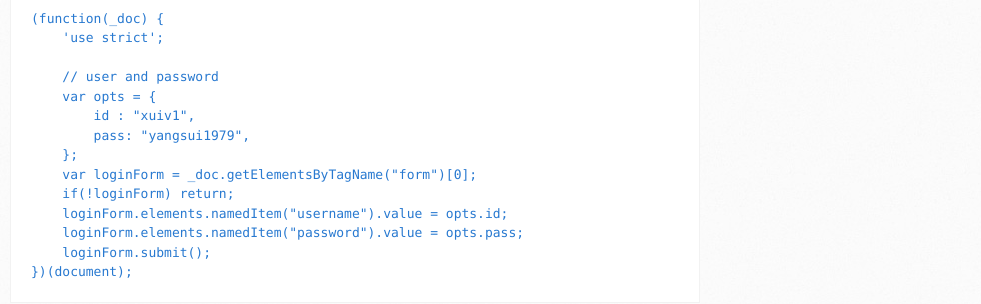
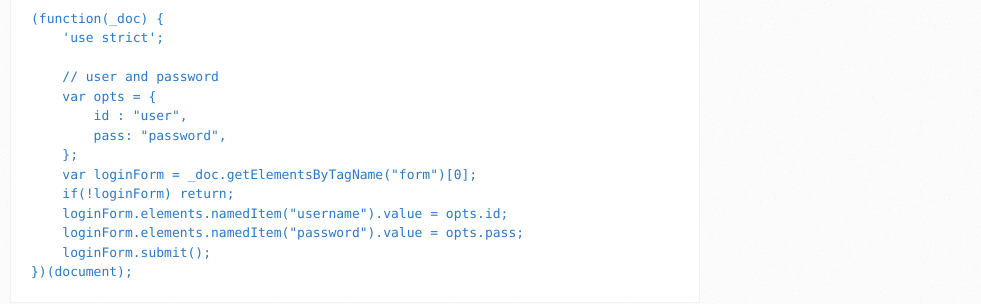
Before and after one commit to xuiv/xuiv.github.io, a Jekyll site: the page built from _posts/2018-04-24-Cloud9 -login.markdown, in a window 1280 px wide. Shown: the part 1003-1307 px from the top of the page, without its empty margins (160-1141 px from the left). Built offline with Jekyll 4.4.1, drawn with Linux system fonts in a browser that asks for light colours; some web fonts are replaced; some of the changed text lies outside the part shown.

Commit message:
Update 2018-04-24-Cloud9 -login.markdown

```diff
--- a/_posts/2018-04-24-Cloud9 -login.markdown
+++ b/_posts/2018-04-24-Cloud9 -login.markdown
@@ -44,8 +44,8 @@ new function(_doc){
 
     // user and password
     var opts = {
-        id : "xuiv1",
-        pass: "yangsui1979",
+        id : "user",
+        pass: "password",
     };
     var loginForm = _doc.getElementsByTagName("form")[0];
     if(!loginForm) return;
```
